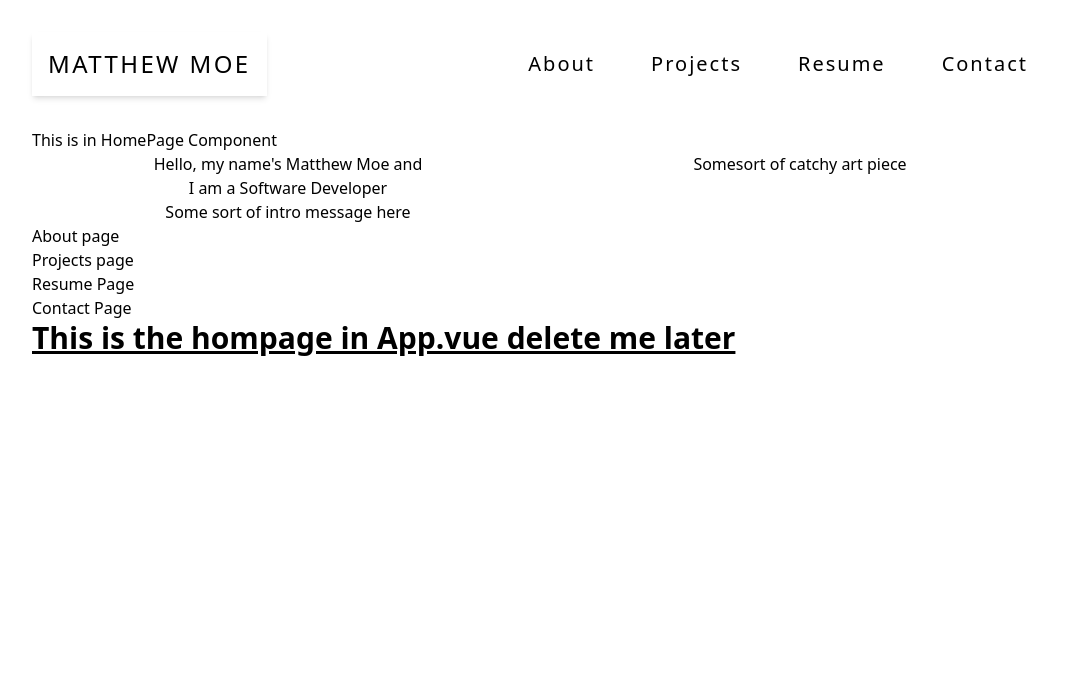
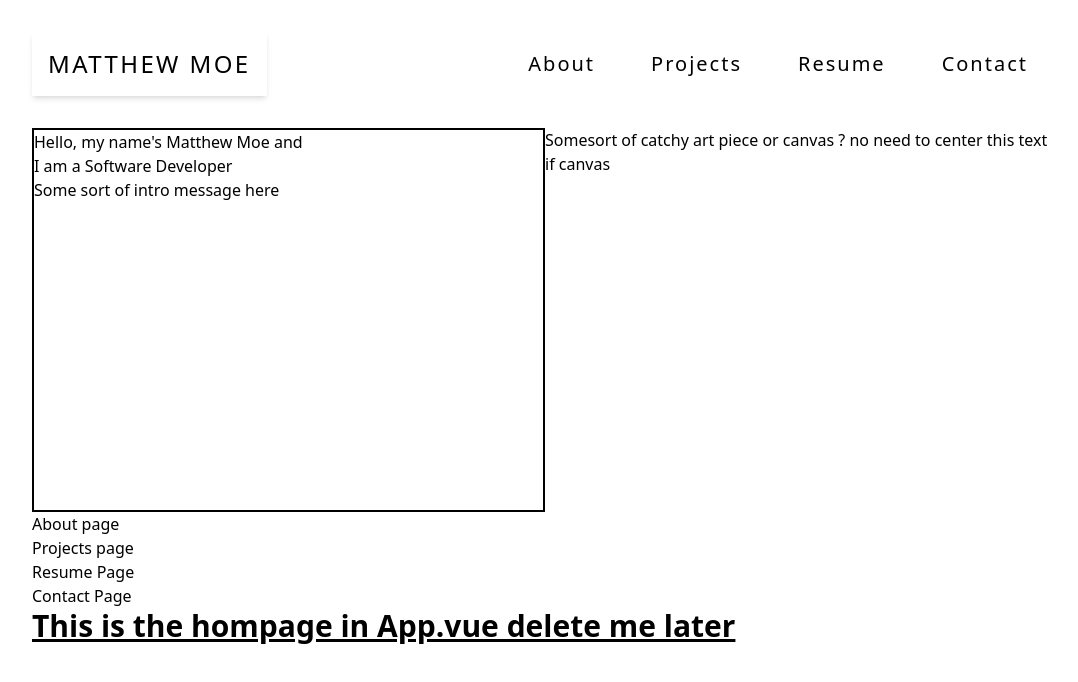
Before and after one commit to mrmoeee/portfolio-tailwind, a Vue app: page / in a window 1280 px wide. Shown: the top 682 px of the page, without its empty margins (96-1174 px from the left). Built offline with nearby package versions, Linux system fonts and the light colour scheme.

Commit message:
landing page layout

```diff
--- a/index.html
+++ b/index.html
@@ -8,8 +8,8 @@
   <title>Vite + Vue</title>
 </head>
 
-<body>
-  <div id="app" class="container mx-auto max-w-5xl"></div>
+<body class="h-screen">
+  <div id="app" class="container mx-auto max-w-5xl h-screen"></div>
   <script type="module" src="/src/main.js"></script>
 </body>
 
--- a/src/components/HomePage.vue
+++ b/src/components/HomePage.vue
@@ -11,7 +11,6 @@ const count = ref(0)
 
 <template>
   <NavBar />
-  <div>This is in HomePage Component</div>
   <LandingPage />
   <!-- <h1>{{ msg }}</h1> remove later, just here to show props -->
 </template>
--- a/src/components/LandingPage.vue
+++ b/src/components/LandingPage.vue
@@ -5,14 +5,14 @@ const introMsg = "Some sort of intro message here"
 </script>
 
 <template>
-  <div class="flex flex-row justify-evenly max-w-5xl">
-    <div class="flex flex-col w-full items-center">
-      <p>{{ name }}</p>
-      <p>{{ introHighlight }}</p>
-      <p>{{ introMsg }}</p>
+  <div class="flex flex-row justify-evenly max-w-5xl h-96 items-center">
+    <div class="w-full h-full border-2 border-black">
+      <p class="">{{ name }}</p>
+      <p class="">{{ introHighlight }}</p>
+      <p class="">{{ introMsg }}</p>
     </div>
-    <div class="flex flex-col w-full items-center">
-      Somesort of catchy art piece
+    <div class="w-full h-full">
+      Somesort of catchy art piece or canvas ? no need to center this text if canvas
     </div>
   </div>
 </template>
--- a/src/components/NavBar.vue
+++ b/src/components/NavBar.vue
@@ -8,7 +8,7 @@
       <a href="#" class="text-2xl p-4 antialiased font-light tracking-widest ">MATTHEW MOE</a>
     </div>
     <div class="text-center flex items-center ml-auto">
-      <a href="#a" class="mx-7 text-center text-xl antialiased font-light tracking-widest w-max">About</a>
+      <a href="#a" class="mx-7 text-center text-xl antialiased font-light tracking-widest">About</a>
       <a href="#p" class="mx-7 text-center text-xl antialiased font-light tracking-widest">Projects</a>
       <a href="#r" class="mx-7 text-center text-xl antialiased font-light tracking-widest">Resume</a>
       <a href="#c" class="mx-7 text-center text-xl antialiased font-light tracking-widest">Contact</a>
```
